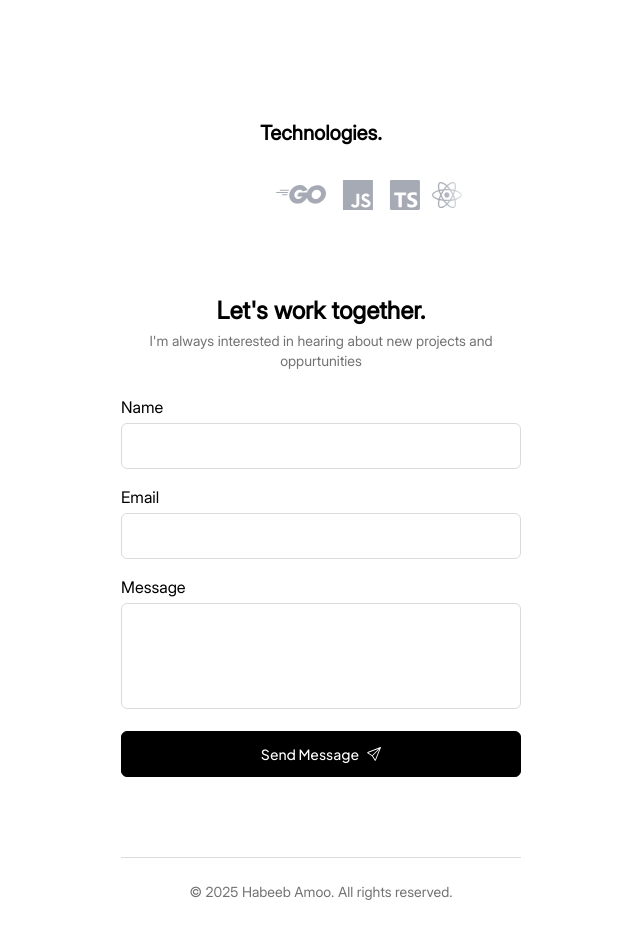
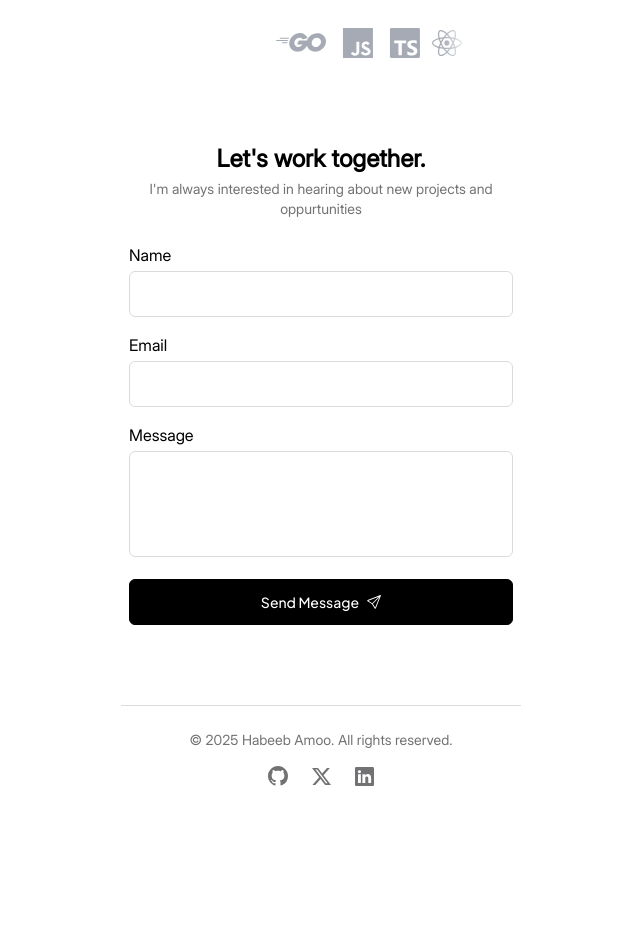
Before and after one commit to Habeebamoo/Portfolio, a React (Vite) app: page / in a window 1280 px wide. Shown: the part 1564-2502 px from the top of the page, without its empty margins (319-959 px from the left). Built offline with nearby package versions, Linux system fonts and the light colour scheme.

Commit message:
added links to footer and upated spacing

```diff
--- a/src/components/Footer.tsx
+++ b/src/components/Footer.tsx
@@ -1,10 +1,42 @@
+import { BsGithub, BsLinkedin, BsTwitterX } from "react-icons/bs"
+
 const Footer = () => {
   const year = new Date().getFullYear()
 
   return (
-    <footer className="mt-20 pb-30 w-[90%] sm:w-[400px] mx-auto">
+    <footer className="mt-20 pb-40 w-[90%] sm:w-100 mx-auto">
       <hr className="text-mutedLg" />
-      <p className="mt-6 text-center font-inter text-sm text-muted">&copy; {year} Habeeb Amoo. All rights reserved.</p>
+
+      <p className="mt-6 text-center font-inter text-sm text-muted">
+        &copy; {year} Habeeb Amoo. All rights reserved.
+      </p>
+
+      <div className="flex-center gap-6 text-muted mt-4">
+        <a
+          href="https://github.com/Habeebamoo"
+          target="_blank"
+          rel="noopener noeferrer"
+        >
+          <BsGithub size={20} />
+        </a>
+
+        <a
+          href="https://x.com/Habeeb_O_Amoo"
+          target="_blank"
+          rel="noopener noeferrer"
+        >
+          <BsTwitterX size={19} />
+        </a>
+
+        <a
+          href="https://linkedin.com/in/habeeb-amoo-2a5787380"
+          target="_blank"
+          rel="noopener noeferrer"
+        >
+          <BsLinkedin size={19} />
+        </a>
+      </div>
+
     </footer>
   )
 }
--- a/src/components/Hero.tsx
+++ b/src/components/Hero.tsx
@@ -8,7 +8,7 @@ const Hero = () => {
   };
 
   return (
-    <section className="px-6 sm:w-100 mx-auto pt-40">
+    <section className="sm:w-100 mx-auto pt-40">
       <div className="h-30 w-30 rounded-full overflow-hidden shadow-lg border-3 border-white">
         <img src={avatar} className="h-full w-full object-cover" />
       </div>
--- a/src/components/Main.tsx
+++ b/src/components/Main.tsx
@@ -12,7 +12,7 @@ import { RiNextjsFill } from "react-icons/ri"
 const Main = () => {
   return (
     <>
-      <section className="w-[90%] sm:w-100 mx-auto">
+      <section>
         {/* About me */}
         <div className="mt-40 px-2">
           <h1 className="font-inter text-2xl font-bold">About Me</h1>
@@ -26,7 +26,7 @@ const Main = () => {
       </section>
 
       {/* Projects */}
-      <section className="mt-30 w-[85%] md:w-200 mx-auto">
+      <section className="mt-30 px-4 md:w-200 mx-auto">
         <h1 className="font-inter font-bold text-xl text-center mb-10">Some Of My Projects.</h1>
 
         {/* display */}
@@ -47,7 +47,7 @@ const Main = () => {
       </section>
 
       {/* Tech Stack */}
-      <section className="mt-30 w-[90%] md:w-100 mx-auto">
+      <section className="mt-30 md:w-100 mx-auto">
         <h1 className="font-inter font-bold text-xl text-center mb-7">Technologies.</h1>
 
         <div className="relative overflow-hidden w-75 mx-auto dimmed p-5">
@@ -68,7 +68,7 @@ const Main = () => {
       </section>
 
       {/* Contact */}
-      <section className="mt-20 w-[85%] md:w-100 mx-auto">
+      <section className="mt-20 px-2 md:w-100 mx-auto">
         <h1 className="font-inter font-bold text-2xl text-center">Let's work together.</h1>
         <p className="text-muted text-center font-inter text-sm mt-1">I'm always interested in hearing about new projects and oppurtunities</p>
         <form action="https://formspree.io/f/xwpwgvvp" method="POST" className="mt-6">
--- a/src/pages/Home.tsx
+++ b/src/pages/Home.tsx
@@ -6,7 +6,7 @@ import ScrollToTop from "../components/ScrollToTop"
 
 const Home = () => {
   return (
-    <main className="min-h-[calc(100vh-4rem)]">
+    <main className="min-h-[calc(100vh-4rem)] px-6">
       <ScrollToTop />
       <Header />
       <Hero />
```
